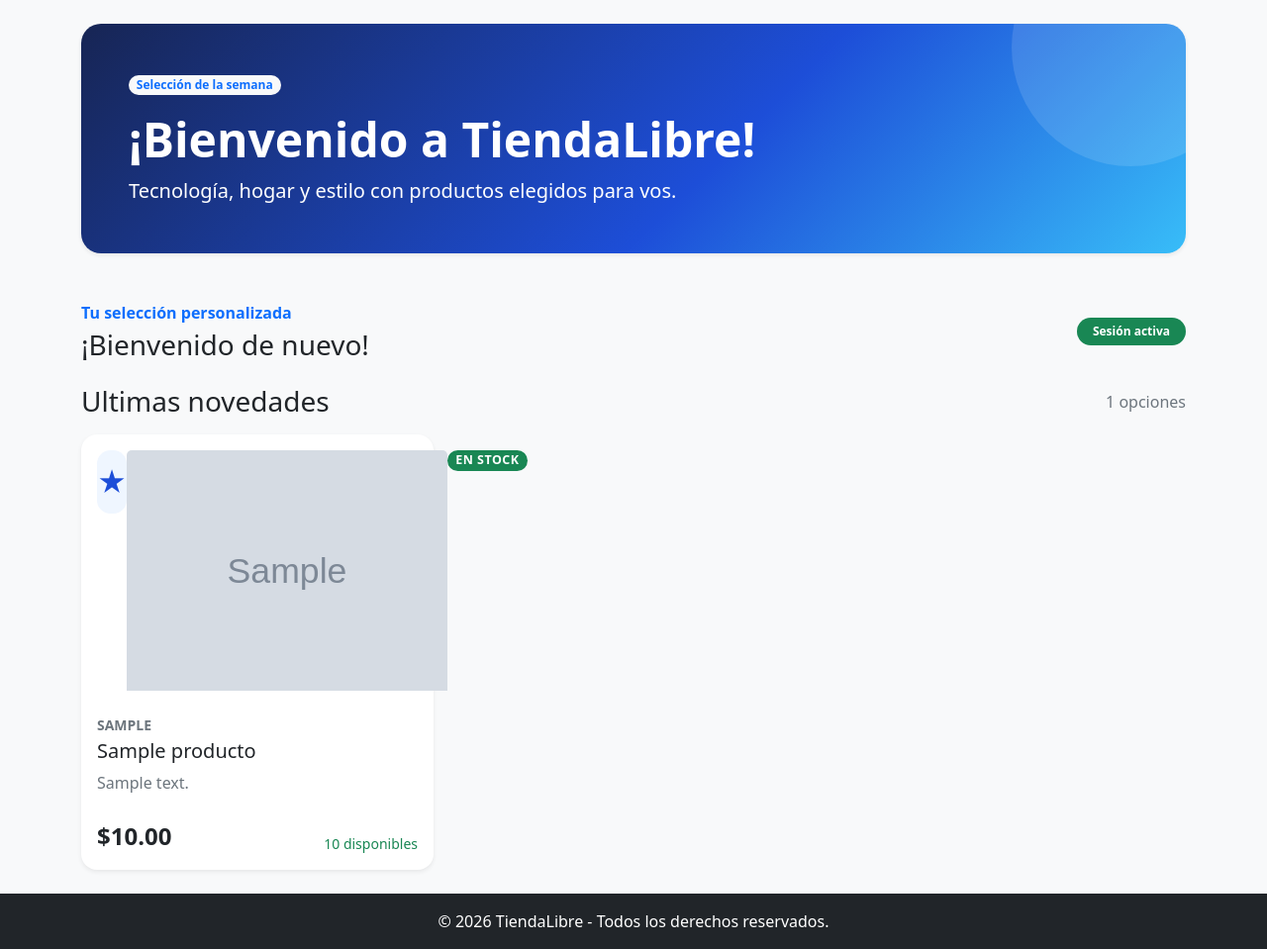
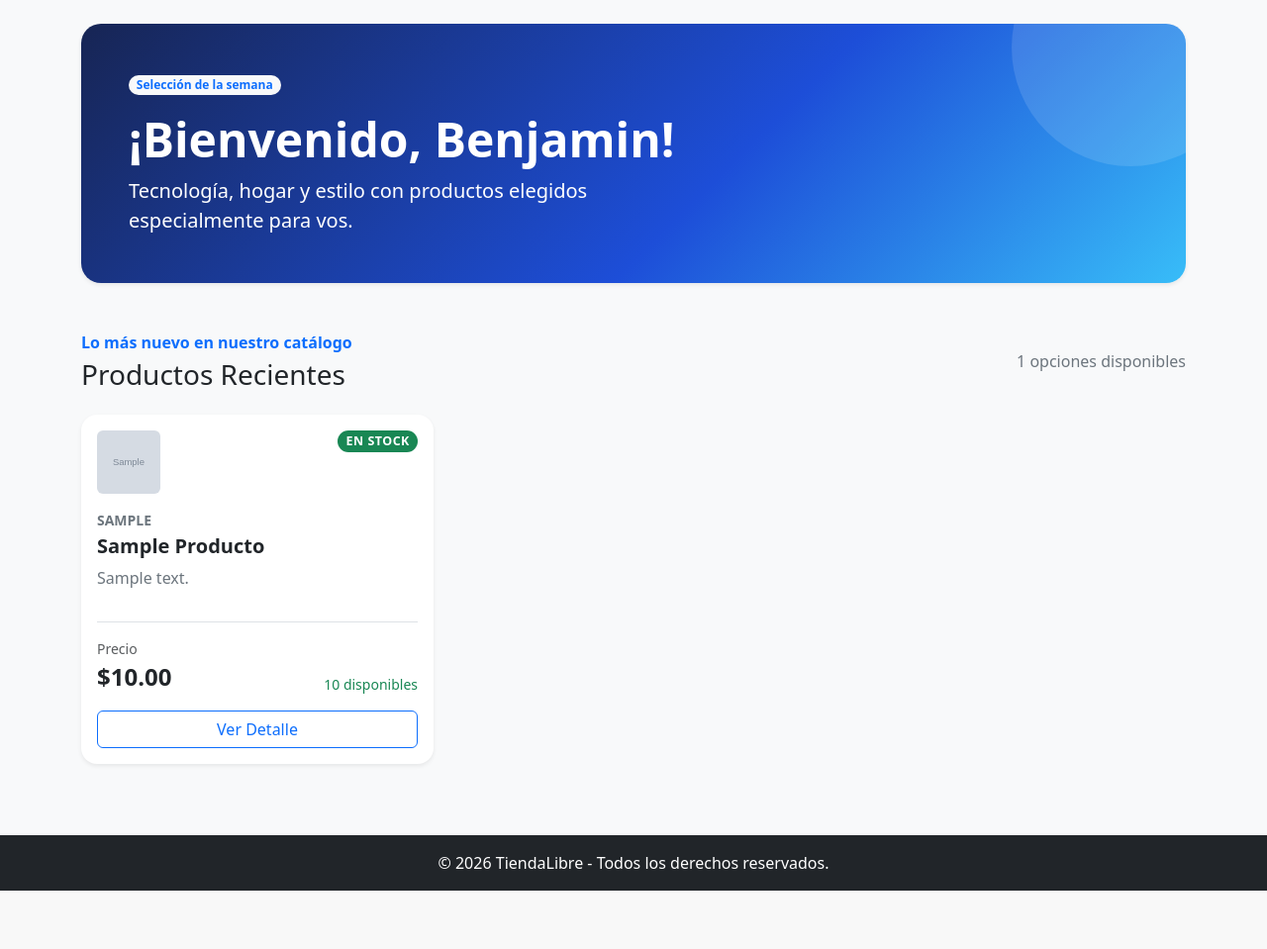
Before and after one commit to Villada-PG3/trabajo-practico-tienda-libre-benjaferra, a Django app: page / in a window 1280 px wide. Shown: the part 56-1015 px from the top of the page at 99% size. After the commit the page ends 956 px from the top, so only its background shows below. Run offline with Django 5.2, Linux system fonts and the light colour scheme; tables that the repository leaves empty hold one stand-in row (values such as "Sample post"); grey boxes marked "Sample" are stand-in pictures.

Commit message:
refactor: migrar home y catalogo a CBV.

```diff
--- a/TiendaLibre/templates/tiendalibre/catalogo.html
+++ b/TiendaLibre/templates/tiendalibre/catalogo.html
@@ -111,7 +111,6 @@
     </div>
 </div>
 
-<!-- Estilos CSS adicionales para efectos visuales -->
 <style>
     .product-card {
         transition: transform 0.25s ease, box-shadow 0.25s ease;
--- a/TiendaLibre/templates/tiendalibre/home.html
+++ b/TiendaLibre/templates/tiendalibre/home.html
@@ -1,83 +1,140 @@
 {% extends "tiendalibre/base.html" %}
 
-{% block title %}Inicio - TiendaLibre{% endblock %}
+{% block title %}{{ titulo_pagina|default:"Inicio - TiendaLibre" }}{% endblock %}
 
 {% block content %}
 <style>
-    .store-hero { background: linear-gradient(135deg, #172554 0%, #1d4ed8 58%, #38bdf8 100%); border-radius: 1.25rem; color: white; overflow: hidden; position: relative; }
-    .store-hero::after { background: rgba(255, 255, 255, 0.12); border-radius: 50%; content: ""; height: 15rem; position: absolute; right: -4rem; top: -6rem; width: 15rem; }
-    .product-card { border: 0; border-radius: 1rem; transition: transform 0.2s ease, box-shadow 0.2s ease; }
-    .product-card:hover { box-shadow: 0 1rem 2rem rgba(15, 23, 42, 0.12) !important; transform: translateY(-4px); }
-    .product-icon { align-items: center; background: #eff6ff; border-radius: 0.85rem; color: #1d4ed8; display: flex; font-size: 1.8rem; height: 4rem; justify-content: center; width: 4rem; }
-    .stock-label { font-size: 0.78rem; letter-spacing: 0.04em; text-transform: uppercase; }
+    .store-hero {
+        background: linear-gradient(135deg, #172554 0%, #1d4ed8 58%, #38bdf8 100%);
+        border-radius: 1.25rem;
+        color: white;
+        overflow: hidden;
+        position: relative;
+    }
+    .store-hero::after {
+        background: rgba(255, 255, 255, 0.12);
+        border-radius: 50%;
+        content: "";
+        height: 15rem;
+        position: absolute;
+        right: -4rem;
+        top: -6rem;
+        width: 15rem;
+    }
+    .product-card {
+        border: 0;
+        border-radius: 1rem;
+        transition: transform 0.2s ease, box-shadow 0.2s ease;
+    }
+    .product-card:hover {
+        box-shadow: 0 1rem 2rem rgba(15, 23, 42, 0.12) !important;
+        transform: translateY(-4px);
+    }
+    .product-icon-box {
+        align-items: center;
+        background: #eff6ff;
+        border-radius: 0.85rem;
+        color: #1d4ed8;
+        display: flex;
+        font-size: 1.8rem;
+        height: 4rem;
+        justify-content: center;
+        width: 4rem;
+    }
+    .stock-label {
+        font-size: 0.78rem;
+        letter-spacing: 0.04em;
+        text-transform: uppercase;
+    }
 </style>
 
+<!-- Banner Hero Principal -->
 <section class="store-hero mb-5 p-4 p-md-5 shadow-sm">
     <div class="position-relative z-1">
         <span class="badge rounded-pill text-bg-light text-primary mb-3">Selección de la semana</span>
-        <h1 class="display-5 fw-bold">¡Bienvenido a TiendaLibre!</h1>
-        <p class="col-lg-7 fs-5 mb-0">Tecnología, hogar y estilo con productos elegidos para vos.</p>
+        <h1 class="display-5 fw-bold">¡Bienvenido{% if usuario %}, {{ usuario }}{% endif %}!</h1>
+        <p class="col-lg-7 fs-5 mb-0">Tecnología, hogar y estilo con productos elegidos especialmente para vos.</p>
     </div>
 </section>
 
-{% if usuario_logueado %}
+<!-- Sección de Productos Recientes / Destacados -->
+<section class="mb-5">
     <div class="align-items-center d-flex justify-content-between mb-4">
         <div>
-            <p class="text-primary fw-semibold mb-1">Tu selección personalizada</p>
-            <h2 class="h3 mb-0">¡Bienvenido de nuevo!</h2>
+            <p class="text-primary fw-semibold mb-1">Lo más nuevo en nuestro catálogo</p>
+            <h2 class="h3 mb-0">Productos Recientes</h2>
         </div>
-        <span class="badge rounded-pill text-bg-success px-3 py-2">Sesión activa</span>
+        <span class="text-secondary fw-medium">{{ productos_destacados|length }} opciones disponibles</span>
     </div>
 
-    <section>
-        <div class="align-items-center d-flex justify-content-between mb-3">
-            <h2 class="h3 mb-0">{{ titulo }}</h2>
-            <span class="text-secondary">{{ productos|length }} opciones</span>
-        </div>
     <div class="row g-4">
-            {% for producto in productos %}
-                <div class="col-md-4">
+        {% for producto in productos_destacados %}
+            <div class="col-12 col-md-6 col-lg-4">
                 <article class="card h-100 product-card shadow-sm">
-                        <div class="card-body">
-                            <div class="d-flex justify-content-between mb-4">
-                                <div class="product-icon">★</div>
+                    <div class="card-body d-flex flex-column">
+
+                        <div class="d-flex justify-content-between align-items-start mb-3">
+                            <div class="product-icon-box flex-shrink-0">
                                 {% if producto.imagen %}
-                            <img src="{{ producto.imagen.url }}" class="card-img-top h-100 w-100 object-fit-cover" alt="{{ producto.nombre }}">
+                                    <img src="{{ producto.imagen.url }}" class="rounded object-fit-cover w-100 h-100" alt="{{ producto.nombre }}">
                                 {% else %}
-                            <div class="text-secondary opacity-50">
-                                <i class="bi bi-box-seam display-4"></i>
-                                <p class="small mb-0">Sin imagen</p>
-                            </div>
-                                {% endif %}
-                                {% if producto.stock > 0 %}
-                                    <span class="align-self-start badge rounded-pill text-bg-success stock-label">En stock</span>
-                                {% else %}
-                                    <span class="align-self-start badge rounded-pill text-bg-danger stock-label">Sin stock</span>
+                                    ★
                                 {% endif %}
                             </div>
-                            <p class="small text-uppercase text-secondary fw-semibold mb-1">{{ producto.marca }}</p>
-                            <h3 class="h5 card-title">{{ producto.nombre }}</h3>
-                            <p class="card-text text-secondary">{{ producto.descripcion }}</p>
-                            <div class="align-items-end d-flex justify-content-between mt-4">
-                                <span class="fs-4 fw-bold text-dark">${{ producto.precio|default:"Precio no disponible" }}</span>
+
                             {% if producto.stock > 0 %}
-                                    <small class="text-success">{{ producto.stock }} disponibles</small>
+                                <span class="badge rounded-pill text-bg-success stock-label">En stock</span>
                             {% else %}
-                                    <small class="text-danger fw-semibold">Sin stock</small>
+                                <span class="badge rounded-pill text-bg-danger stock-label">Sin stock</span>
                             {% endif %}
                         </div>
+
+                        <!-- Marca y Nombre del Producto -->
+                        {% if producto.marca %}
+                            <p class="small text-uppercase text-secondary fw-semibold mb-1">{{ producto.marca }}</p>
+                        {% endif %}
+                        <h3 class="h5 card-title fw-bold text-dark">{{ producto.nombre|title }}</h3>
+
+                        <!-- Descripción -->
+                        <p class="card-text text-secondary flex-grow-1">
+                            {{ producto.descripcion|default:"Sin descripción disponible."|truncatechars:80 }}
+                        </p>
+
+                        <!-- Precio y Unidades -->
+                        <div class="align-items-end d-flex justify-content-between mt-3 pt-3 border-top">
+                            <div>
+                                <small class="text-muted d-block fs-7">Precio</small>
+                                <span class="fs-4 fw-bold text-dark">
+                                    {% if producto.precio %}
+                                        ${{ producto.precio|floatformat:2 }}
+                                    {% else %}
+                                        <span class="fs-6 text-warning fw-normal">Consultar</span>
+                                    {% endif %}
+                                </span>
+                            </div>
+
+                            {% if producto.stock > 0 %}
+                                <small class="text-success fw-medium">{{ producto.stock }} disponibles</small>
+                            {% else %}
+                                <small class="text-danger fw-semibold">Agotado</small>
+                            {% endif %}
+                        </div>
+
+                        <!-- Botón Ver Detalle -->
+                        <a href="{% url 'detalle_producto' producto.pk %}" class="btn btn-outline-primary w-100 mt-3">
+                            Ver Detalle
+                        </a>
+
                     </div>
                 </article>
             </div>
         {% empty %}
-                <p>No hay productos destacados disponibles.</p>
+            <div class="col-12">
+                <div class="alert alert-info text-center border-0 shadow-sm py-4">
+                    <p class="mb-0 fs-5">No hay productos recientes cargados en la tienda todavía.</p>
+                </div>
+            </div>
         {% endfor %}
     </div>
 </section>
-{% else %}
-    <div class="alert alert-warning border-0 shadow-sm" role="alert">
-        <h2 class="h5 alert-heading">Descubrí nuestros productos destacados</h2>
-        <p class="mb-0">Debes iniciar sesión para ver la selección completa de la semana.</p>
-    </div>
-{% endif %}
 {% endblock %}
--- a/TiendaLibre/urls.py
+++ b/TiendaLibre/urls.py
@@ -1,9 +1,12 @@
 from django.urls import path
-from . import views
+from .views import HomeView, CatalogoView, acerca_de_mi, detalle_producto
 
 urlpatterns = [
-    path('', views.home, name='home'),
-    path('acerca-de-mi/', views.acerca_de_mi, name='acerca_de_mi'),
-    path('catalogo/', views.catalogo, name='catalogo'),
-    path('producto/<int:pk>/', views.detalle_producto, name='detalle_producto'),
+    # Mapeo a CBV usando .as_view()
+    path('', HomeView.as_view(), name='home'),
+    path('catalogo/', CatalogoView.as_view(), name='catalogo'),
+
+    # Rutas existentes
+    path('acerca-de-mi/', acerca_de_mi, name='acerca_de_mi'),
+    path('producto/<int:pk>/', detalle_producto, name='detalle_producto'),
 ]
--- a/TiendaLibre/views.py
+++ b/TiendaLibre/views.py
@@ -1,24 +1,12 @@
 from tkinter import NO
 from .models import Producto
 from django.shortcuts import render, get_object_or_404
-
-# Create your views here.
-from django.views.generic import TemplateView
+from django.views.generic import TemplateView, ListView
 
 class HolaTemplateView(TemplateView):
 
     template_name = 'hola.html'
 
-
-def home(request):
-    productos = Producto.objects.filter(activo=True).order_by('-fecha_creacion')[:3]
-    context = {'productos': productos, 'titulo': 'Ultimas novedades', 'usuario_logueado': True,}
-    return render(request, 'tiendalibre/home.html', context)
-
-def catalogo(request):
-    productos = Producto.objects.filter(activo=True).order_by('categoria', 'nombre')
-    context = {'productos': productos}
-    return render(request, 'tiendalibre/catalogo.html', context)
 
 def acerca_de_mi(request):
     return render(request, 'tiendalibre/acerca-de-mi.html')
@@ -30,3 +18,19 @@ def detalle_producto(request, pk):
     return render(
         request, 'tiendalibre/detalle_producto.html', {'producto': producto}
     )
+
+class HomeView(TemplateView):
+    template_name = 'tiendalibre/home.html'
+
+    def get_context_data(self, **kwargs):
+        context = super().get_context_data(**kwargs)
+        context['titulo_pagina'] = 'TiendaLibre - Inicio'
+        context['usuario'] = 'Benjamin'
+        context['productos_destacados'] = Producto.objects.all().order_by('-fecha_creacion')[:6]
+        return context
+
+
+class CatalogoView(ListView):
+    model = Producto
+    template_name = 'tiendalibre/catalogo.html'
+    context_object_name = 'productos'  # Nombre con el que se iterará en el template (en lugar de object_list)
```
Also changed, not shown: config/settings.py (+12 -5 lines), 1 other file. Lines whose indentation alone changed are shown as unchanged.
